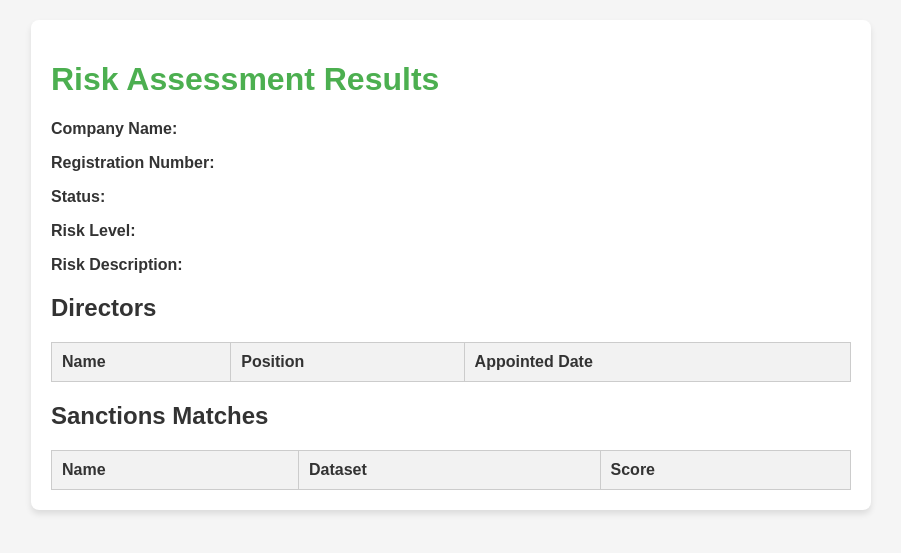
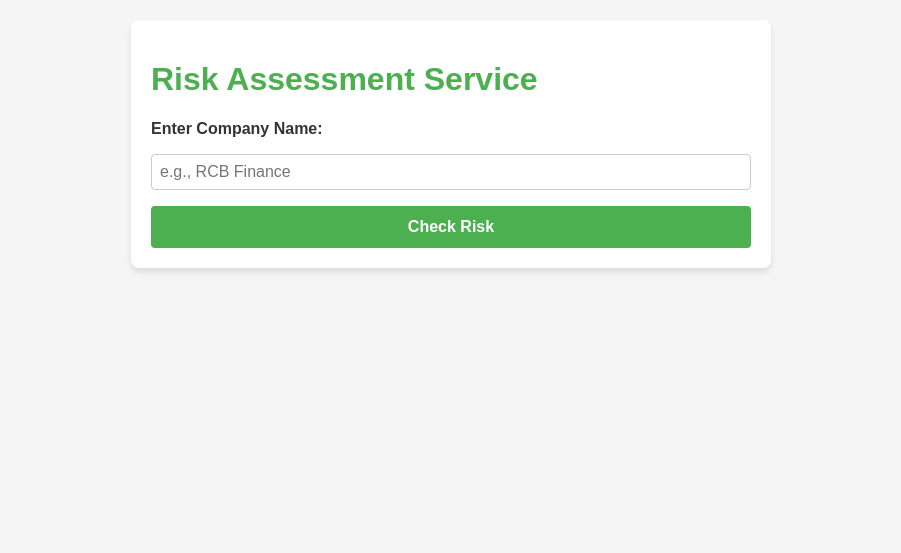
Before and after one commit to Puris-V/hras, a FastAPI app: page / in a window 1280 px wide. Shown: the top 553 px of the page, without its empty margins (189-1090 px from the left). Run offline with FastAPI, Linux system fonts and the light colour scheme; lists and menus that the app fills with data are empty.

Commit message:
Update index.html

```diff
--- a/templates/index.html
+++ b/templates/index.html
@@ -3,7 +3,7 @@
 <head>
     <meta charset="UTF-8">
     <meta name="viewport" content="width=device-width, initial-scale=1.0">
-    <title>Risk Assessment Results</title>
+    <title>Risk Assessment Service</title>
     <style>
         body {
             font-family: Arial, sans-serif;
@@ -13,7 +13,7 @@
             padding: 20px;
         }
         .container {
-            max-width: 800px;
+            max-width: 600px;
             margin: 0 auto;
             background: #fff;
             padding: 20px;
@@ -23,75 +23,45 @@
         h1 {
             color: #4CAF50;
         }
-        .risk-level {
+        form {
+            display: flex;
+            flex-direction: column;
+            gap: 1rem;
+        }
+        label {
+            font-size: 1rem;
             font-weight: bold;
-            color: red;
         }
-        table {
-            width: 100%;
-            border-collapse: collapse;
-            margin-top: 20px;
+        input[type="text"] {
+            padding: 0.5rem;
+            font-size: 1rem;
+            border: 1px solid #ccc;
+            border-radius: 4px;
         }
-        table, th, td {
-            border: 1px solid #ccc;
+        button {
+            background-color: #4CAF50;
+            color: white;
+            padding: 0.75rem;
+            font-size: 1rem;
+            border: none;
+            border-radius: 4px;
+            cursor: pointer;
+            font-weight: bold;
+            transition: background-color 0.3s ease;
         }
-        th, td {
-            padding: 10px;
-            text-align: left;
-        }
-        th {
-            background-color: #f2f2f2;
+        button:hover {
+            background-color: #45a049;
         }
     </style>
 </head>
 <body>
     <div class="container">
-        <h1>Risk Assessment Results</h1>
-        <p><strong>Company Name:</strong> {{ company_name }}</p>
-        <p><strong>Registration Number:</strong> {{ registration_number }}</p>
-        <p><strong>Status:</strong> {{ status }}</p>
-        <p><strong>Risk Level:</strong> <span class="risk-level">{{ risk_level }}</span></p>
-        <p><strong>Risk Description:</strong> {{ risk_description }}</p>
-
-        <h2>Directors</h2>
-        <table>
-            <thead>
-                <tr>
-                    <th>Name</th>
-                    <th>Position</th>
-                    <th>Appointed Date</th>
-                </tr>
-            </thead>
-            <tbody>
-                {% for director in directors %}
-                <tr>
-                    <td>{{ director.name }}</td>
-                    <td>{{ director.position }}</td>
-                    <td>{{ director.appointed_date }}</td>
-                </tr>
-                {% endfor %}
-            </tbody>
-        </table>
-
-        <h2>Sanctions Matches</h2>
-        <table>
-            <thead>
-                <tr>
-                    <th>Name</th>
-                    <th>Dataset</th>
-                    <th>Score</th>
-                </tr>
-            </thead>
-            <tbody>
-                {% for match in sanctions_matches %}
-                <tr>
-                    <td>{{ match.name }}</td>
-                    <td>{{ match.dataset }}</td>
-                    <td>{{ match.score }}</td>
-                </tr>
-                {% endfor %}
-            </tbody>
-        </table>
+        <h1>Risk Assessment Service</h1>
+        <form action="/check_company/" method="post">
+            <label for="company_name">Enter Company Name:</label>
+            <input type="text" id="company_name" name="company_name" placeholder="e.g., RCB Finance" required>
+            <button type="submit">Check Risk</button>
+        </form>
     </div>
 </body>
 </html>
```
